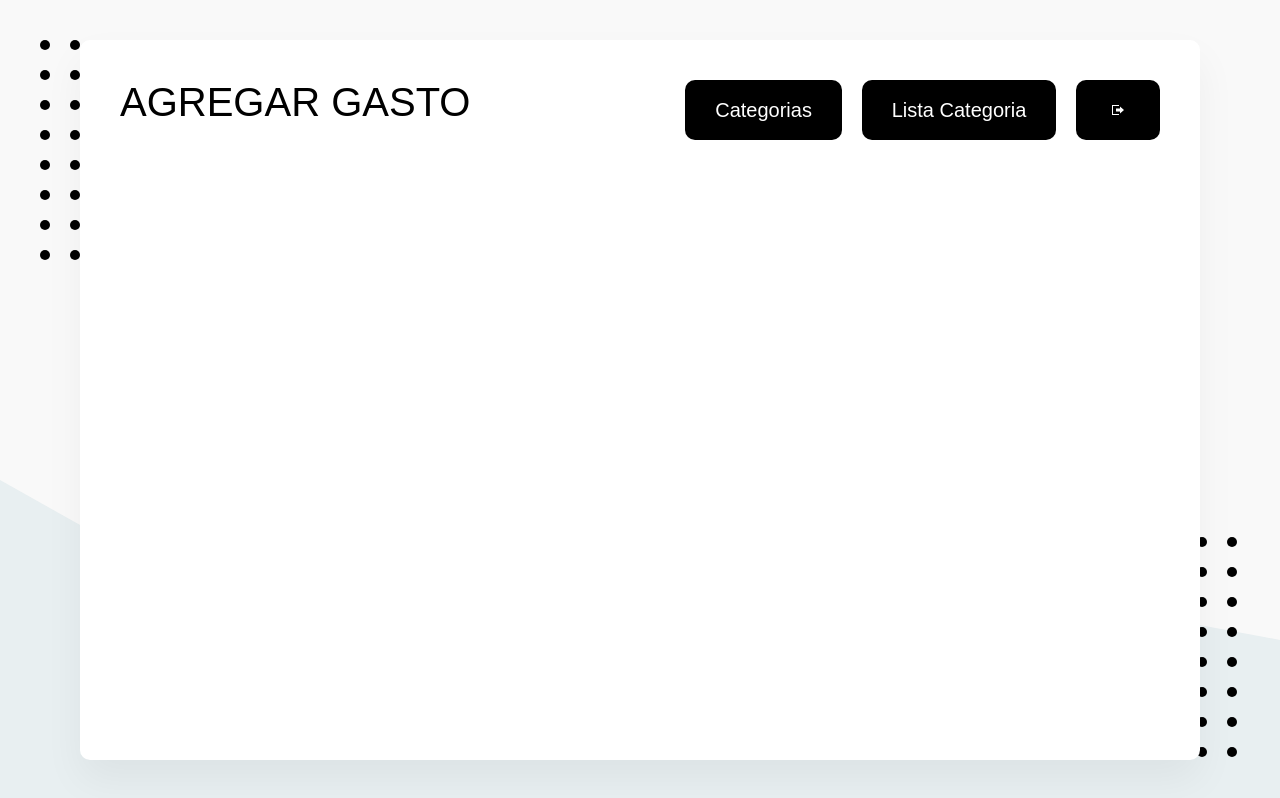
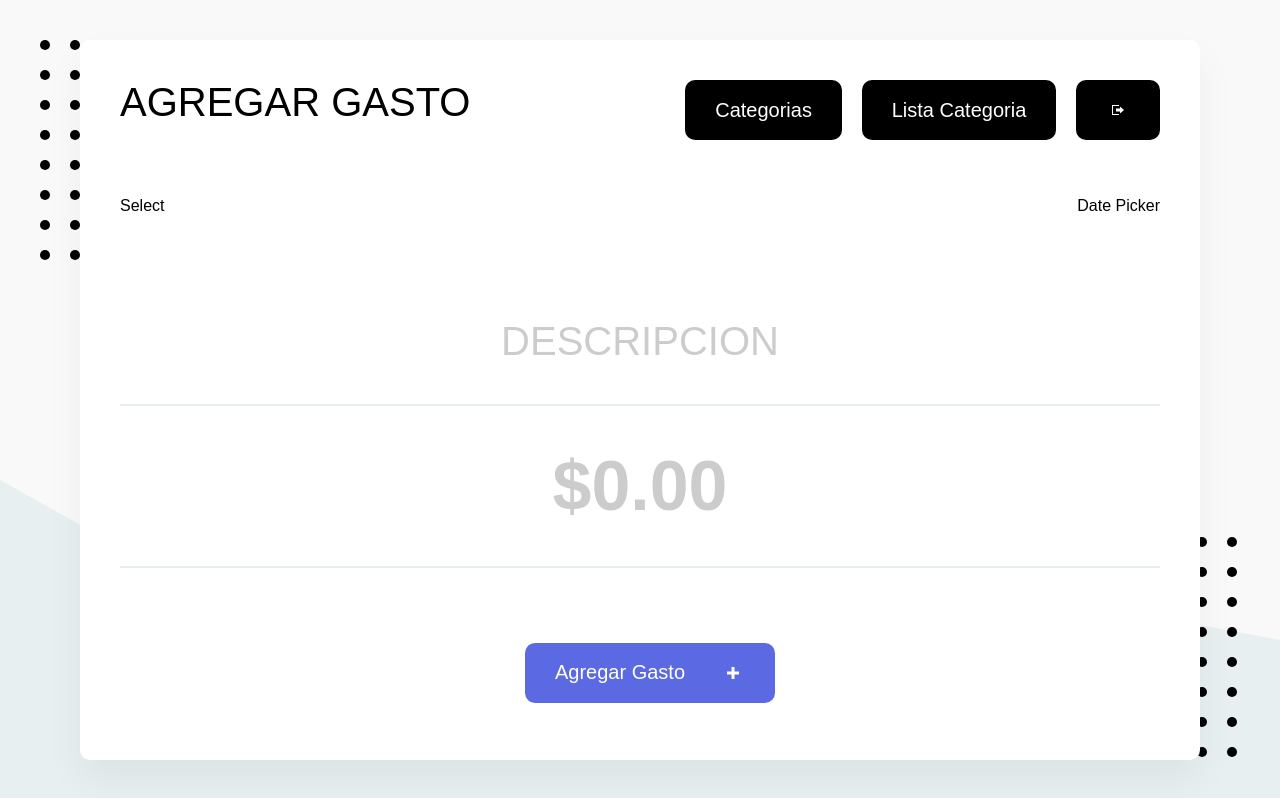
Before and after one commit to jpgonzales27/07-app-lista-gastos, a React (Create React App) app: page / in a window 1280 px wide. Built offline with nearby package versions, Linux system fonts and the light colour scheme; no server answers; sample sign-in values are in the browser's storage; what webfontloader would draw is missing.

Commit message:
agregado componenses para nuestro agregar gasto

```diff
--- a/src/App.jsx
+++ b/src/App.jsx
@@ -8,6 +8,7 @@ import {
   Titulo,
 } from "./elmentos/Header";
 import { BotonCerrarSesion } from "./elmentos/BotonCerrarSesion";
+import { FormularioGasto } from "./componentes/FormularioGasto";
 
 const App = () => {
   return (
@@ -29,6 +30,7 @@ const App = () => {
           </ContenedorBotones>
         </ContenedorHeader>
       </Header>
+      <FormularioGasto />
     </>
   );
 };
--- /dev/null
+++ b/src/componentes/FormularioGasto.jsx
@@ -0,0 +1,59 @@
+import React, { useState } from "react";
+import {
+  Formulario,
+  ContenedorFiltros,
+  Input,
+  InputGrande,
+  ContenedorBoton,
+} from "../elmentos/ElementosFormulario";
+import { Boton } from "../elmentos/Boton";
+import { ReactComponent as IconoPlus } from "./../imagenes/plus.svg";
+
+export const FormularioGasto = () => {
+  const [inputDescripcion, setInputDescripcion] = useState("");
+  const [inputCantidad, setInputCantidad] = useState("");
+
+  const handleChange = (e) => {
+    if (e.target.name === "descripcion") {
+      setInputDescripcion(e.target.value);
+    } else if (e.target.name === "cantidad") {
+      /**
+       * Usando la expresion regular solo estamos aceptando que
+       * se ingrese los numerors del 0 al 9 si escribes letras lo coloca como vacio
+       */
+      setInputCantidad(e.target.value.replace(/[^0-9.]/g, ""));
+    }
+  };
+
+  return (
+    <Formulario>
+      <ContenedorFiltros>
+        <p>Select</p>
+        <p>Date Picker</p>
+      </ContenedorFiltros>
+      <div>
+        <Input
+          type="text"
+          name="descripcion"
+          id="descripcion"
+          placeholder="Descripcion"
+          value={inputDescripcion}
+          onChange={handleChange}
+        />
+        <InputGrande
+          type="text"
+          name="cantidad"
+          id="cantidad"
+          placeholder="$0.00"
+          value={inputCantidad}
+          onChange={handleChange}
+        />
+      </div>
+      <ContenedorBoton>
+        <Boton as="button" primario conIcono type="submit">
+          Agregar Gasto <IconoPlus />
+        </Boton>
+      </ContenedorBoton>
+    </Formulario>
+  );
+};
--- a/src/componentes/RutaPrivada.jsx
+++ b/src/componentes/RutaPrivada.jsx
@@ -10,7 +10,7 @@ export const RutaPrivada = ({ children }) => {
   const { usuario } = useAuth();
 
   /**
-   * se encarga de verficar si el usuario inicio si es asi podemos acceder a la ruta
+   * se encarga de verficar si el usuario inicio sesion si es asi podemos acceder a la ruta
    * caso contrario lo mandaremos a la pagina para que inicie su session
    */
   if (usuario) {
--- a/src/contextos/AuthContext.jsx
+++ b/src/contextos/AuthContext.jsx
@@ -21,7 +21,7 @@ const AuthProvider = ({ children }) => {
 
   /**
    * Efecto para ejecutar la comprobacion si el
-   * usuario ya esta registrado uun sola vez
+   * usuario ya esta registrado una sola vez
    */
   useEffect(() => {
     //Comprobamos si hay el usaurio
@@ -35,7 +35,7 @@ const AuthProvider = ({ children }) => {
   return (
     <AuthContext.Provider value={{ usuario: usuario }}>
       {/* Solamente retornamos los elementos hijos cuando no este cargando.
-	  De esta forma nos aseguramos de no cargar el resto de la app hasta que
+	    De esta forma nos aseguramos de no cargar el resto de la app hasta que
       el usuario haya sido establecido.
 
       Si no hacemos esto al refrescar la pagina el componente children
```
